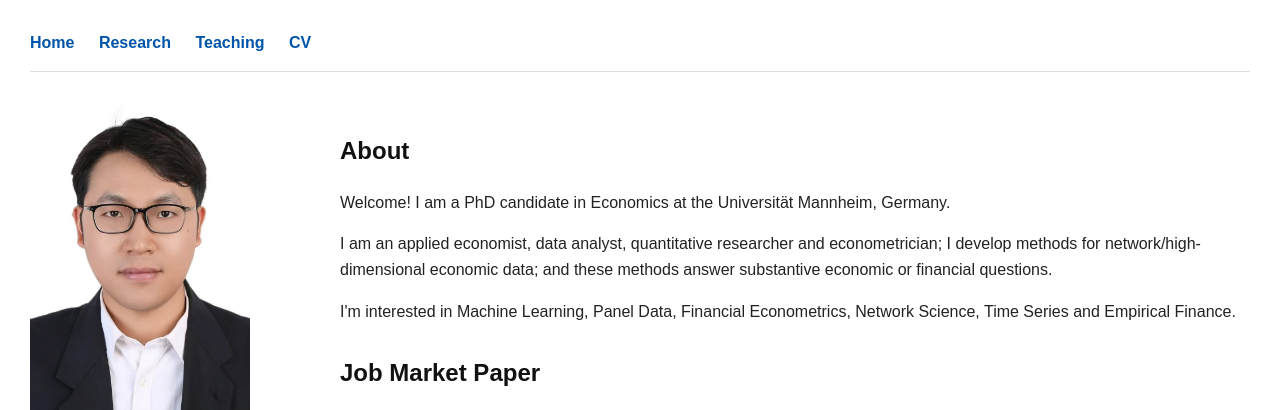
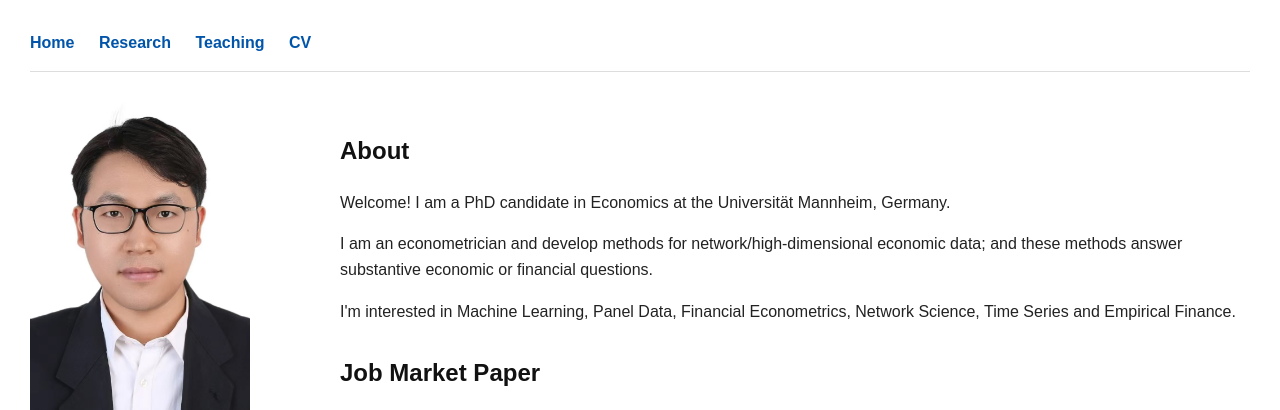
Before and after one commit to playsiao/playsiao.github.io, a plain HTML site: page index.html in a window 1280 px wide. Shown: the top 410 px of the page. Drawn offline with Linux system fonts and the light colour scheme.

Commit message:
Update index.html

```diff
--- a/index.html
+++ b/index.html
@@ -181,7 +181,7 @@
 
         <p>
 
-          I am an applied economist, data analyst, quantitative researcher and econometrician; I develop methods for network/high-dimensional economic data;
+          I am an econometrician and develop methods for network/high-dimensional economic data;
           and these methods answer substantive economic or financial questions.
 
         </p>
```
